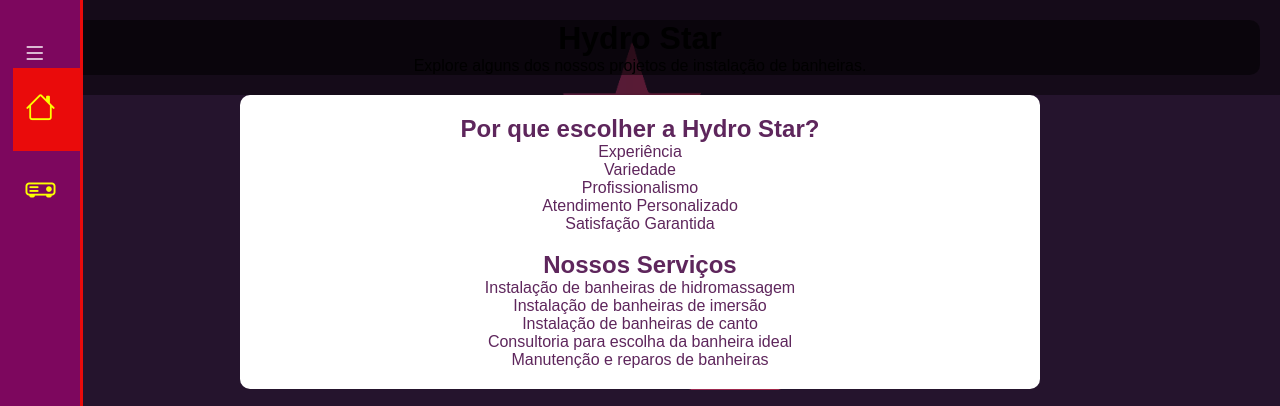
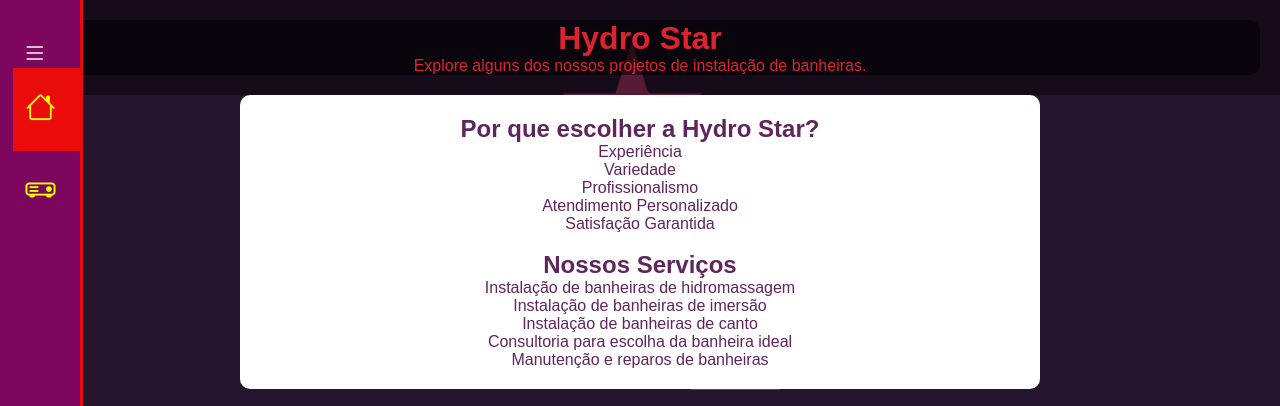
Before and after one commit to hydro-star/HydroStar, a plain HTML site: page index.html in a window 1280 px wide. Shown: the top 406 px of the page. Drawn offline with nearby package versions, Linux system fonts and the light colour scheme; a script that the page names is missing.

Commit message:
Update style.css

```diff
--- a/style.css
+++ b/style.css
@@ -14,7 +14,7 @@ body {
 
 /* Estilos para o cabeçalho */
 header {
-  color: linear-gradient(45deg, #7b4367, #dc2430);
+  color: #dc2430;
   padding: 20px;
   text-align: center;
   background: rgba(6, 2, 6, 0.5);
```
